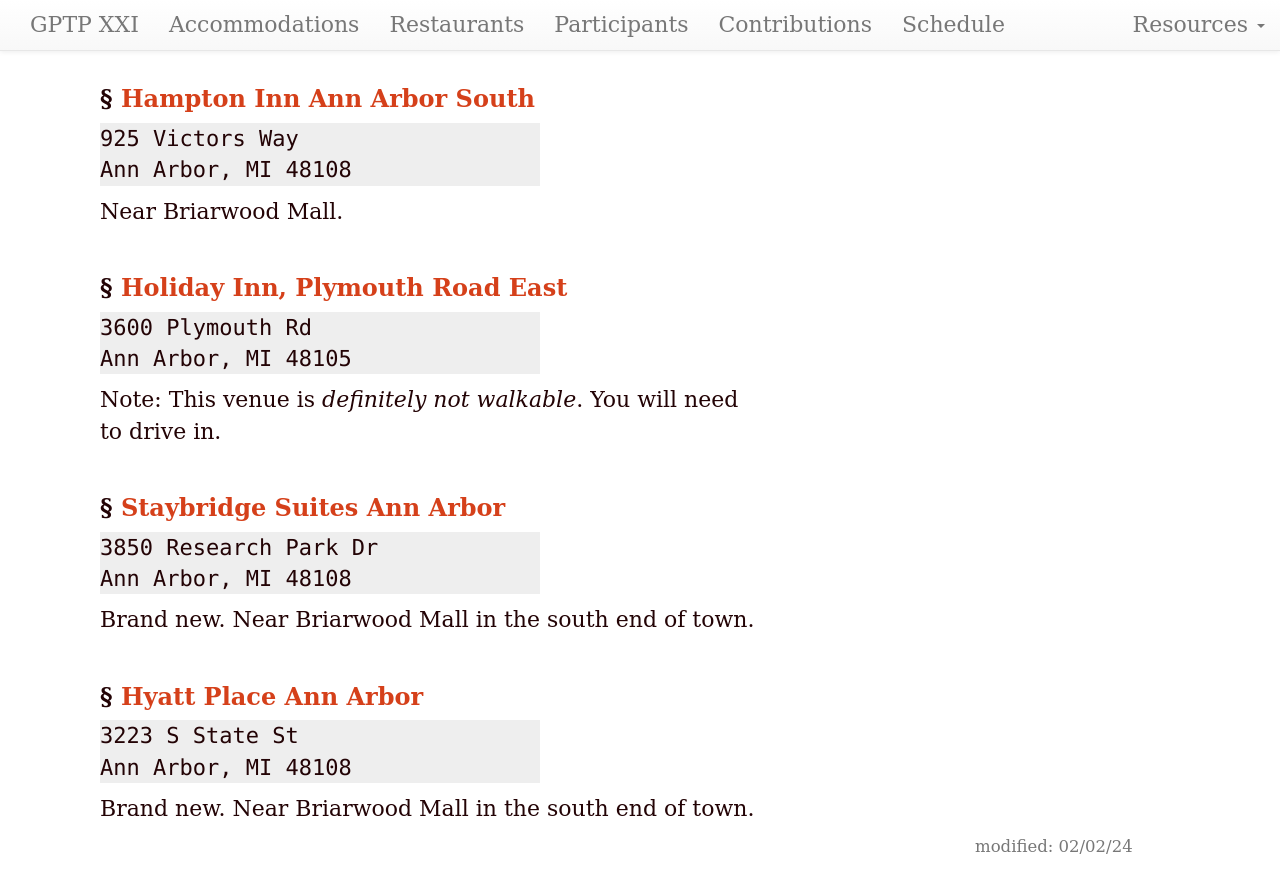
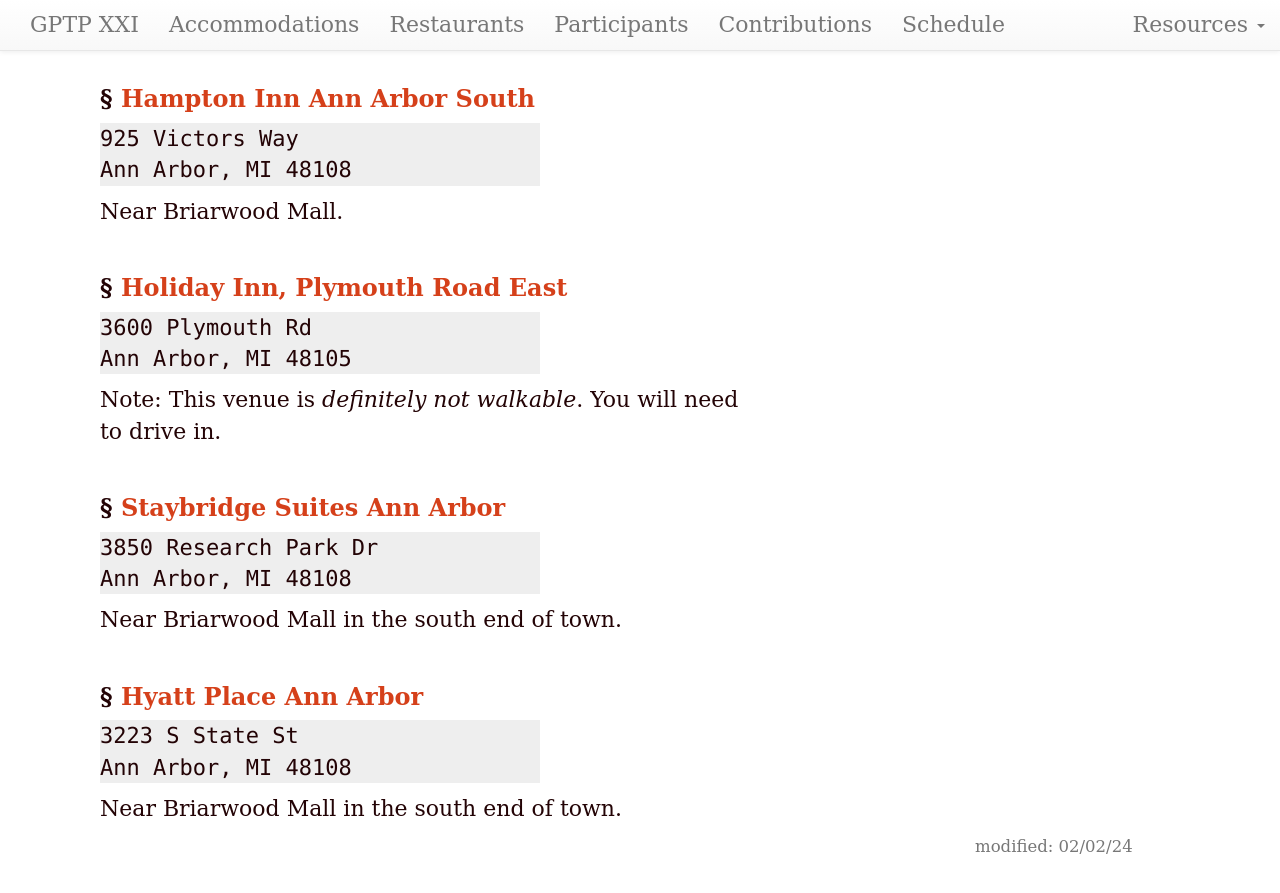
Before and after one commit to GPTP-workshop/gptp-workshop.github.io, a Jekyll site: the page built from accommodations.md, in a window 1280 px wide and 900 px high, scrolled down 3047 px. Shown: the top 893 px of the window. Built offline with Jekyll 4.4.1, drawn with Linux system fonts in a browser that asks for light colours; our own code applies the rules of GitHub Pages for plain Markdown files.

Commit message:
Update accommodations.md

```diff
--- a/accommodations.md
+++ b/accommodations.md
@@ -128,7 +128,7 @@ Note: This venue is _definitely not walkable_. You will need to drive in.
 Ann Arbor, MI 48108
 {: .address}
 
-Brand new. Near Briarwood Mall in the south end of town.
+Near Briarwood Mall in the south end of town.
 
 ### [Hyatt Place Ann Arbor](https://annarbor.place.hyatt.com/en/hotel/home.html)
 
@@ -136,4 +136,4 @@ Brand new. Near Briarwood Mall in the south end of town.
 Ann Arbor, MI 48108
 {: .address}
 
-Brand new. Near Briarwood Mall in the south end of town.
+Near Briarwood Mall in the south end of town.
```
